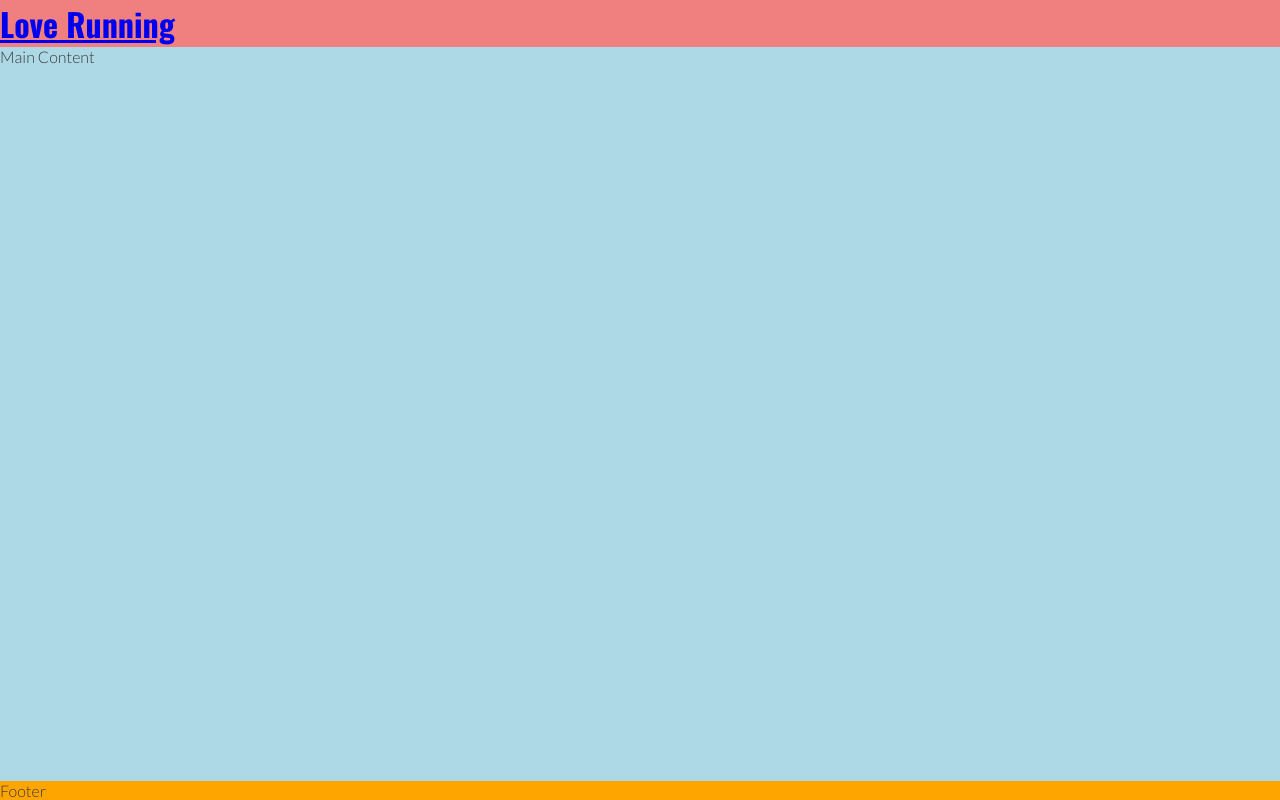
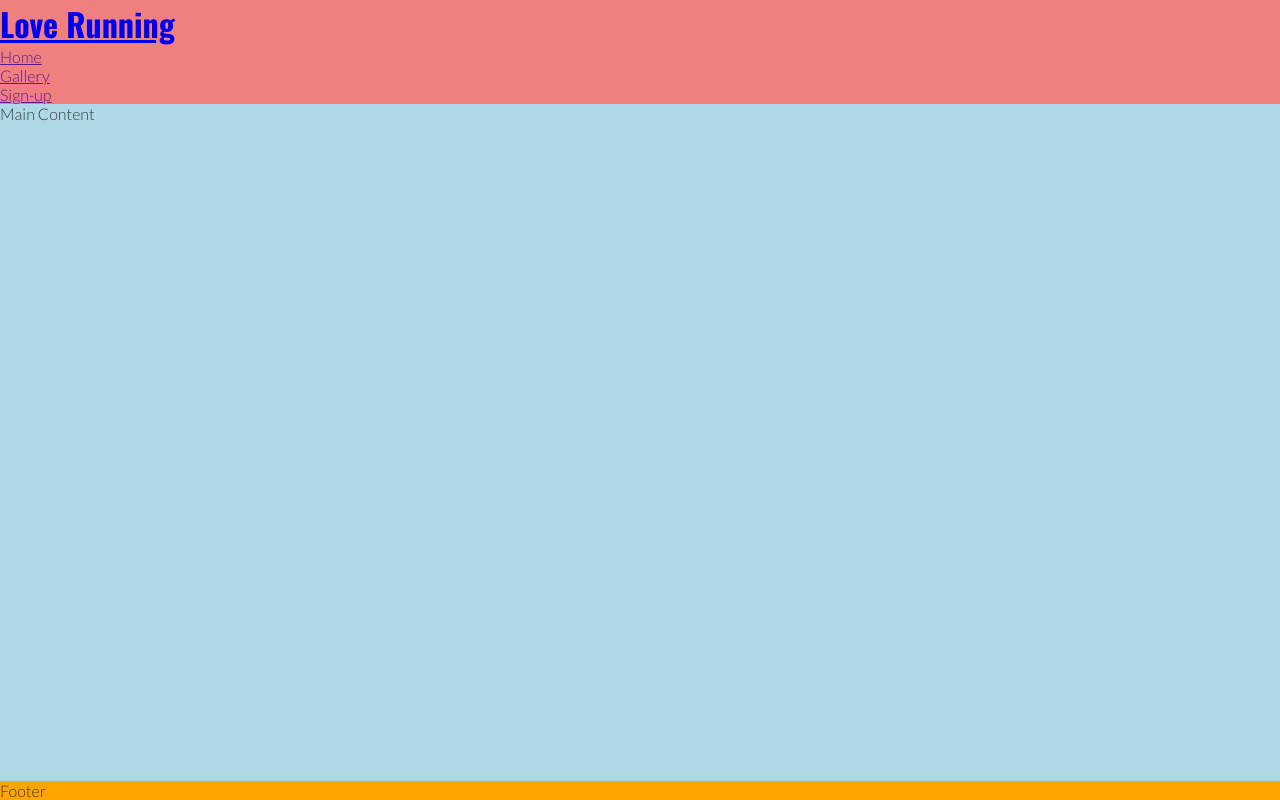
Before and after one commit to EVondrus/love-running, a plain HTML site: page index.html in a window 1280 px wide. Drawn offline with nearby package versions, Linux system fonts and the light colour scheme.

Commit message:
Create Navigation section

```diff
--- a/index.html
+++ b/index.html
@@ -41,9 +41,16 @@
   <body>
     <!--Header -->
     <header>
-        <a href="index.html">
-            <h1 id="logo">Love Running</h1>
-        </a>
+      <a href="index.html">
+        <h1 id="logo">Love Running</h1>
+      </a>
+      <nav>
+        <ul>
+          <li><a href="">Home</a></li>
+          <li><a href="">Gallery</a></li>
+          <li><a href="">Sign-up</a></li>
+        </ul>
+      </nav>
     </header>
 
     <!-- Main Content-->
```
